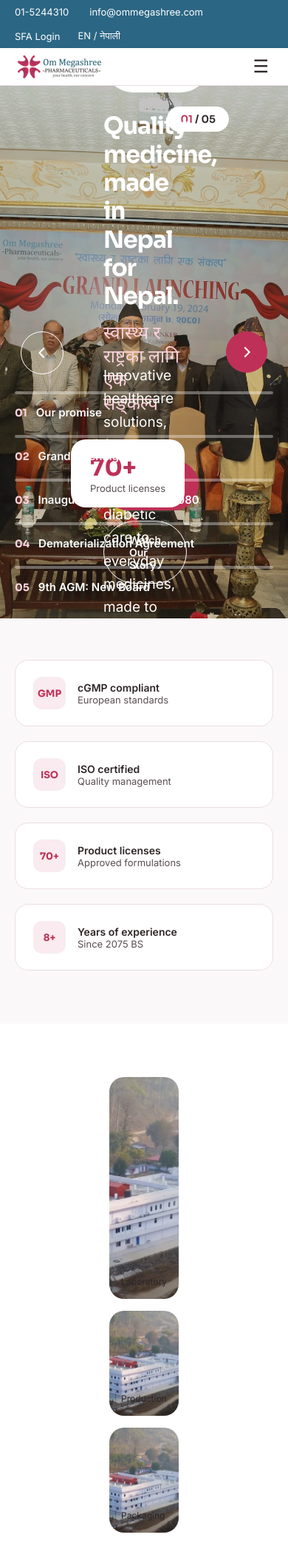
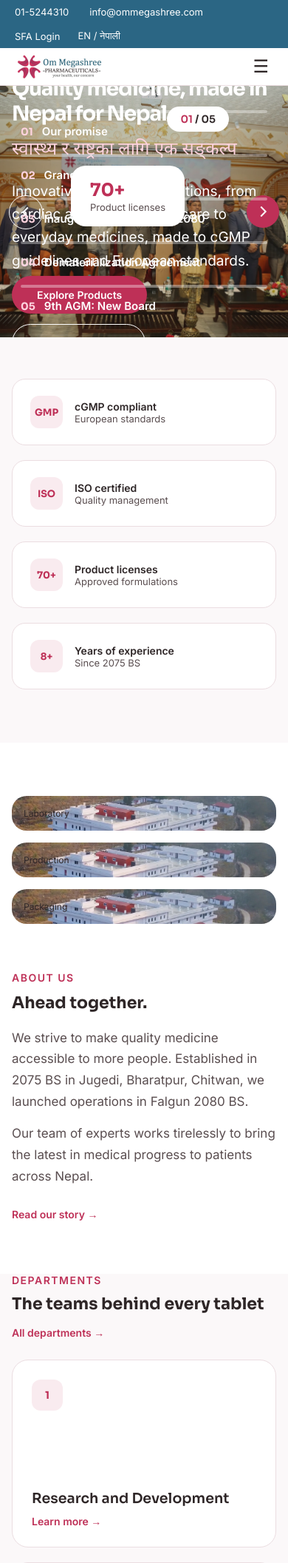
Before and after one commit to saileshkandel10/ommegashreefrontendwebsite, a Laravel app: page / in a window 390 px wide. Shown: the top 2113 px of the page at 74% size. Run offline with Laravel 12, Linux system fonts and the light colour scheme; style sheets or scripts are compiled from the project's sources.

Commit message:
Improve mobile responsiveness on home page (slider height, padding, grids, flex)

```diff
--- a/resources/views/home.blade.php
+++ b/resources/views/home.blade.php
@@ -150,19 +150,55 @@
   @media (max-width:768px){
     body > div:first-child{padding:8px 20px!important}
     header{padding:0 20px!important}
-    .hero-section{flex-direction:column!important;align-items:stretch!important;padding:40px 20px!important;gap:30px!important}
-    .hero-text,.hero-image{flex:1 1 100%!important;min-width:100%!important}
-    .hero-image{height:auto!important;max-height:300px!important}
-    .hero-image img{height:auto!important}
-    .hero-image > div{position:relative!important;left:auto!important;bottom:auto!important;width:100%!important;text-align:center;margin-top:12px!important}
     h1{font-size:32px!important;line-height:1.2!important}
-    [style*="padding:88px 80px"]{padding-left:20px!important;padding-right:20px!important}
-    [style*="margin:0 80px 88px"]{margin-left:0!important;margin-right:0!important}
-    [style*="padding:72px 80px"]{padding-left:20px!important;padding-right:20px!important}
-    [style*="padding:0 80px 72px"],[style*="padding:0 80px 88px"],[style*="padding:0 80px"]{padding-left:20px!important;padding-right:20px!important}
+    h2{font-size:26px!important;line-height:1.3!important}
+    /* hero slider */
+    [style*="height:720px"]{height:420px!important}
+    [style*="padding:0 140px 120px"]{padding:0 20px 60px!important}
+    [style*="padding:96px 120px"]{padding:20px!important}
+    #slider-track{width:500%!important}
+    .slide-dot{padding:0 12px!important}
+    .slide-dot > div:nth-child(2){font-size:13px!important}
+    #slide-prev,#slide-next{width:44px!important;height:44px!important;margin-top:-22px!important}
+    #slide-prev{left:12px!important}
+    #slide-next{right:12px!important}
+    /* padding/margin overrides */
+    [style*="padding:88px 80px"],[style*="padding:72px 80px"],[style*="padding:56px 80px"],[style*="padding:44px"],[style*="padding:36px"],[style*="padding:56px 80px 56px"],[style*="padding:40px 80px"],[style*="padding:0 80px 40px"],[style*="padding:0 80px 72px"],[style*="padding:0 80px 88px"],[style*="padding:0 80px"]{padding-left:20px!important;padding-right:20px!important}
+    [style*="margin:0 80px"],[style*="margin:56px 80px"],[style*="margin:0 80px 72px"],[style*="margin:0 80px 88px"],[style*="margin:56px 80px 24px"],[style*="margin:72px 80px 24px"],[style*="margin:0 80px 88px"]{margin-left:0!important;margin-right:0!important}
+    /* grid to single column */
     [style*="grid-template-columns:repeat(5,"],[style*="grid-template-columns:repeat(4,"],[style*="grid-template-columns:repeat(3,"],[style*="grid-template-columns:repeat(2,"]{grid-template-columns:1fr!important}
     [style*="grid-template-rows:repeat(2,230px)"]{grid-template-rows:repeat(4,200px)!important}
     [style*="grid-column:span 2;grid-row:span 2"]{grid-column:span 1!important;grid-row:span 1!important}
+    /* flex to column */
+    [style*="flex-direction:row"],[style*="flex-wrap:wrap"][style*="gap:48px"],[style*="flex-wrap:wrap"][style*="gap:64px"],[style*="flex-wrap:wrap"][style*="gap:40px"]{flex-direction:column!important;align-items:stretch!important}
+    /* image heights */
+    [style*="height:420px"],[style*="height:440px"],[style*="height:260px"],[style*="height:280px"],[style*="height:340px"],[style*="height:220px"],[style*="height:200px"],[style*="height:300px"],[style*="height:142px"]{height:auto!important;max-height:250px!important}
+    /* about section photos stack */
+    [style*="grid-template-columns:repeat(2,minmax(0,1fr))"][style*="gap:16px"]{grid-template-columns:1fr!important}
+    /* careers CTA stack */
+    [style*="margin:0 80px 88px"][style*="background:#BE3057"]{flex-direction:column!important;text-align:center!important;padding:40px 20px!important}
+    [style*="margin:0 80px 88px"][style*="background:#BE3057"] > div{text-align:center!important}
+    [style*="margin:0 80px 88px"][style*="background:#BE3057"] > a{align-self:center!important}
+    /* trust strip, departments, products, gallery, news, shareholders cards */
+    [style*="flex:1 1 240px"],[style*="flex:1 1 480px"],[style*="flex:1 1 440px"],[style*="flex:1 1 520px"],[style*="flex:1 1 380px"],[style*="flex:1 1 360px"],[style*="flex:1.4 1 520px"]{flex:1 1 100%!important}
+    /* hero bottom dots text size */
+    [style*="font-family:Sora;font-weight:700;font-size:32px;color:#BE3057"]{font-size:24px!important}
+  }
+  @media (max-width:480px){
+    h1{font-size:28px!important}
+    h2{font-size:22px!important}
+    header{height:auto;padding:12px 20px}
+    [style*="height:720px"]{height:340px!important}
+    [style*="padding:0 140px 120px"]{padding:0 16px 40px!important}
+    [style*="padding:88px 80px"],[style*="padding:72px 80px"],[style*="padding:56px 80px"],[style*="padding:44px"],[style*="padding:36px"],[style*="padding:56px 80px 56px"],[style*="padding:40px 80px"],[style*="padding:0 80px 40px"],[style*="padding:0 80px 72px"],[style*="padding:0 80px 88px"],[style*="padding:0 80px"]{padding-left:16px!important;padding-right:16px!important}
+    [style*="margin:0 80px"],[style*="margin:56px 80px"],[style*="margin:0 80px 72px"],[style*="margin:0 80px 88px"],[style*="margin:56px 80px 24px"],[style*="margin:72px 80px 24px"],[style*="margin:0 80px 88px"]{margin-left:0!important;margin-right:0!important}
+    [style*="grid-template-columns:repeat(5,"],[style*="grid-template-columns:repeat(4,"],[style*="grid-template-columns:repeat(3,"],[style*="grid-template-columns:repeat(2,"]{grid-template-columns:1fr!important}
+    [style*="grid-template-rows:repeat(2,230px)"]{grid-template-rows:repeat(4,200px)!important}
+    [style*="grid-column:span 2;grid-row:span 2"]{grid-column:span 1!important;grid-row:span 1!important}
+    [style*="flex-direction:row"],[style*="flex-wrap:wrap"][style*="gap:48px"],[style*="flex-wrap:wrap"][style*="gap:64px"],[style*="flex-wrap:wrap"][style*="gap:40px"]{flex-direction:column!important;align-items:stretch!important}
+    [style*="height:420px"],[style*="height:440px"],[style*="height:260px"],[style*="height:280px"],[style*="height:340px"],[style*="height:220px"],[style*="height:200px"],[style*="height:300px"],[style*="height:142px"]{height:auto!important;max-height:200px!important}
+    [style*="grid-template-columns:repeat(2,minmax(0,1fr))"][style*="gap:16px"]{grid-template-columns:1fr!important}
+    [style*="margin:0 80px 88px"][style*="background:#BE3057"]{padding:32px 16px!important}
   }
 </style>
 <script>
```
